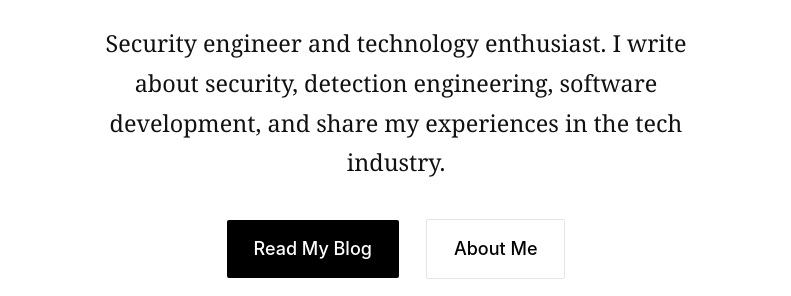
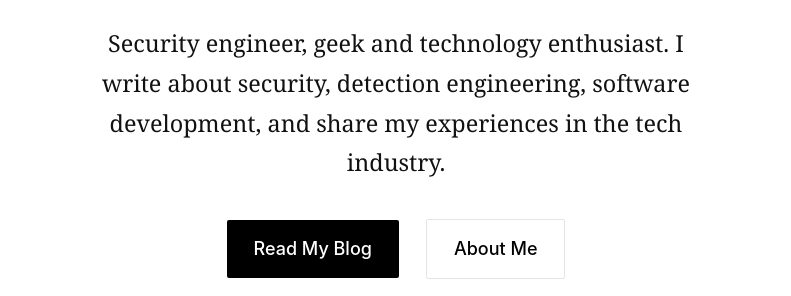
Before and after one commit to V1ctorLima/vlima.in, a Gatsby site: page / in a window 1280 px wide. Shown: the part 504-800 px from the top of the page, without its empty margins (244-1035 px from the left). Built offline with nearby package versions, Linux system fonts and the light colour scheme; Gatsby itself is replaced by a stand-in of ours; some packages are replaced by stand-ins of ours.

Commit message:
testing pipeline

```diff
--- a/src/pages/index.js
+++ b/src/pages/index.js
@@ -48,7 +48,7 @@ const IndexPage = ({ data, location }) => {
             textAlign: "center",
             margin: "0 auto 2rem auto"
           }}>
-            Security engineer and technology enthusiast. I write about security,
+            Security engineer, geek and technology enthusiast. I write about security,
             detection engineering, software development, and share my experiences in the tech industry.
           </p>
           <div className="hero-buttons" style={{ textAlign: "center" }}>
```
